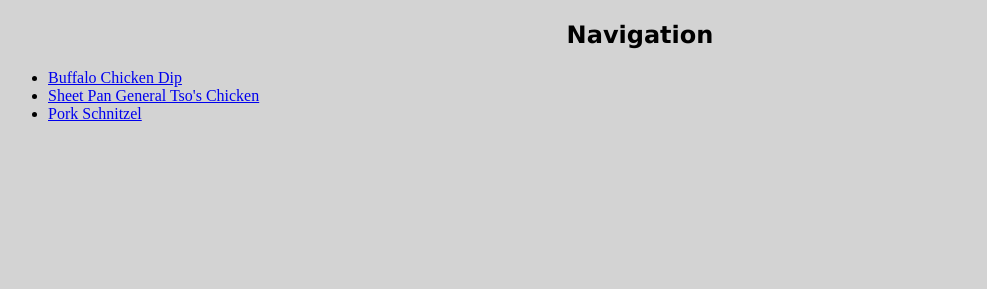
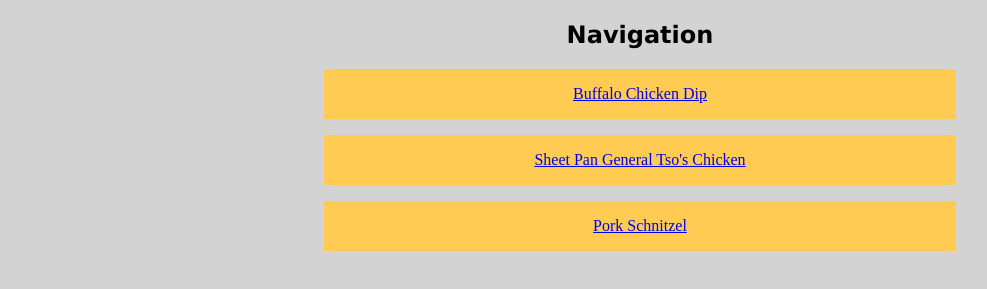
Before and after one commit to labrecquew/odin-recipes, a plain HTML site: page index.html in a window 1280 px wide. Shown: the part 383-672 px from the top of the page, without its empty margins (0-987 px from the left). Drawn offline with Linux system fonts and the light colour scheme.

Commit message:
Style the index.html navigation section

```diff
--- a/index.html
+++ b/index.html
@@ -11,16 +11,8 @@
     <img src="https://www.theodinproject.com/assets/og-logo-2bdf3a30.png"
     alt="Odin Project Logo Picture" width="600" height="300">
     <h2>Navigation</h2>
-    <ul>
-        <li>
-            <a href="./recipes/buffalo-dip.html">Buffalo Chicken Dip</a>
-        </li>
-        <li>
-            <a href="./recipes/general-tso.html">Sheet Pan General Tso's Chicken</a>
-        </li>
-        <li>
-            <a href="./recipes/pork-schnitzel.html">Pork Schnitzel</a>
-        </li>
-    </ul>
+    <div class="recipe one"><a href="./recipes/buffalo-dip.html">Buffalo Chicken Dip</a></div>
+    <div class="recipe two"><a href="./recipes/general-tso.html">Sheet Pan General Tso's Chicken</a></div>
+    <div class="recipe three"><a href="./recipes/pork-schnitzel.html">Pork Schnitzel</a></div>
 </body>
 </html>
--- a/styles.css
+++ b/styles.css
@@ -20,3 +20,10 @@ ol,
 li {
     text-align: left;
 }
+
+.recipe {
+    background-color: #FFCB52;
+    margin: 16px auto;
+    padding: 16px;
+    width: 600px;
+}
```
